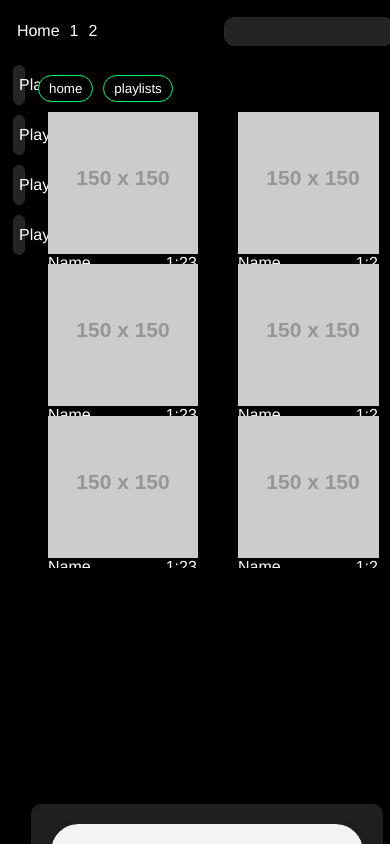
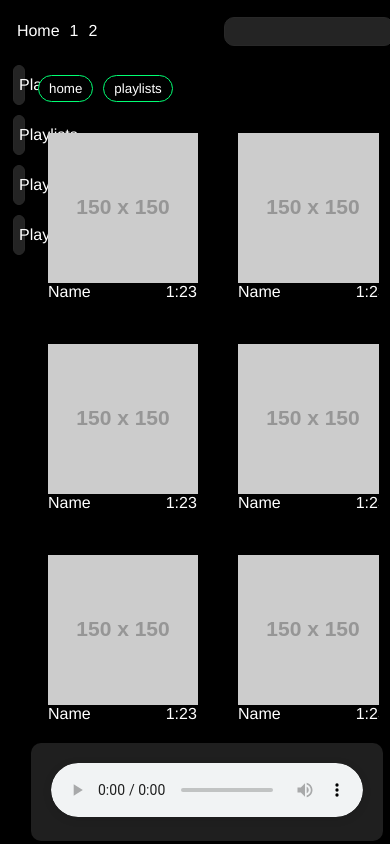
Before and after one commit to baltej223/music_web_app, a plain HTML site: page index.html in a window 390 px wide. Shown: the top 844 px of the page. Drawn offline with Linux system fonts and the light colour scheme; placeholder pictures from the web are drawn by us.

Commit message:
UI bugs fixed

```diff
--- a/css_files/style.css
+++ b/css_files/style.css
@@ -245,7 +245,7 @@ audio{
     width: 0px;
   }
   .block{
-    height: 18svh;
+    height: 25svh;
     width: 90svw;
   }
   #music_search_bar{
@@ -257,7 +257,7 @@ audio{
   }
   .musicplayer{
     position: fixed;
-    top: calc(100vh - 40px);
+    top: calc(100vh - 40svw0px -54px);
     left: 8svw;
     width: 80svw;
   }
```
